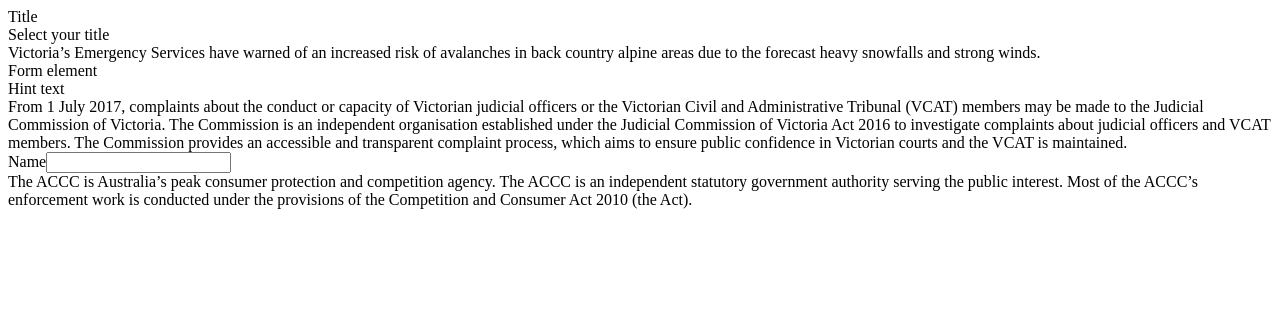
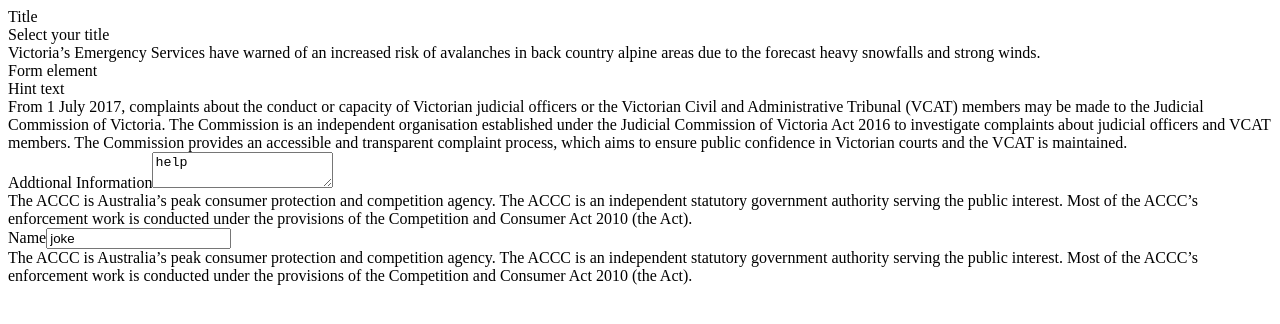
Before and after one commit to ohxyz/ohxyz-ui, a React app: page / in a window 1280 px wide. Shown: the top 324 px of the page. Built offline with nearby package versions, Linux system fonts and the light colour scheme; the HTML template or start-up script is replaced by a standard one.

Commit message:
Added capacity to render textarea in TextBox.

```diff
--- a/scss/main.scss
+++ b/scss/main.scss
@@ -32,5 +32,4 @@ body {
             }
         }
     }
-
 }
--- a/scss/misc.scss
+++ b/scss/misc.scss
@@ -32,5 +32,4 @@
 .form-element-placeholder {
 
     height: 24px;
-
 }
--- a/scss/textbox.scss
+++ b/scss/textbox.scss
@@ -3,11 +3,10 @@
 .textbox {
 
     box-sizing: border-box;
-
     width: 100%;
     padding: 12px 15px;
 
-    label {
+    .textbox-title {
 
         line-height: $default-line-height;
         font-size: $default-font-size;
@@ -16,7 +15,7 @@
         margin-bottom: 8px;
     }
 
-    input[type="text"] {
+    .textbox-text, .textbox-textarea {
 
         display: block;
         box-sizing: border-box;
@@ -31,22 +30,20 @@
 
             outline: none;
         }
-
     }
 
     &.is-invalid {
 
-        label {
+        .textbox-title {
 
             color: $red;
         }
 
-        input[type="text"] {
+        .textbox-text, .textbox-textarea{
 
             border-color: $red;
             background-color: rgba(193, 12, 26, 0.05);
             color: $red;
         }
-
     }
 }
--- a/src/app.jsx
+++ b/src/app.jsx
@@ -16,6 +16,11 @@ class App extends React.Component {
             { name: rules.REQUIRED, error: 'Name must not be empty' },
             { name: rules.ENGLISH_NAME, error: 'Name can only contain - letter . , - and spaces' }
         ];
+
+        this.infoRules = [
+
+            { name: rules.REQUIRED, error: 'INFO required.' },
+        ]
 
         this.items = [
 
@@ -47,12 +52,20 @@ class App extends React.Component {
 
                 />
                 <Dropdown id="state" description={ description3 } />
+
+                <TextBox id="info"
+                         type="textarea"
+                         name="info"
+                         value="help"
+                         title="Addtional Information"
+                         description={ description1 }
+                         rules={ this.infoRules }
+                />
                 <TextBox id="your-name"
                          name="your-name"
                          title="Name"
-                         value=""
+                         value="joke"
                          description={ description1 }
-                         error="Your name must not be empty."
                          rules={ this.nameRules }
                 />
             </form>
--- a/src/basic-form-component.jsx
+++ b/src/basic-form-component.jsx
@@ -19,29 +19,29 @@ class BasicFormComponent extends React.Component {
         this.hint = utils.setDefault( props.hint, 'Hint text' );
         this.value = utils.setDefault( props.value, '' );
 
-        this.inputValue = this.value;
         this.className = '';
+
         this.isFocused = false;
-        this.firstTimeFocused = true;
-        this.isInputValueValid = true;
-        this.requireValidation = this.rules === null ? false : true;
+        this.isFirstTimeFocused = true;
+        this.isValid = true;
+        this.isValidationRequired = this.rules === null ? false : true;
     }
 
     renderErrorMessageIfInvalid() {
 
-        if ( this.isInputValueValid === false ) {
+        if ( this.isValid === false ) {
 
             return <span className="error-message">{ this.errorMessage }</span>
         }
 
-        return '';
+        return null;
     }
 
     renderDescription() {
 
         if ( this.description === '' ) {
 
-            return;
+            return null;
         }
 
         return <div className="description">{ this.description }</div>
--- a/src/textbox.jsx
+++ b/src/textbox.jsx
@@ -11,23 +11,32 @@ class TextBox extends BasicFormComponent {
         super( props );
 
         this.handleKeyUp = this.handleKeyUp.bind( this );
-        this.handleTextBoxClick = this.handleTextBoxClick.bind( this );
         this.handleBlur = this.handleBlur.bind( this );
 
-        this.textBoxTitleElement = null;
+        this.inputElement = null;
+        this.errorMessage = '';
+        this.classNamePrefix = 'textbox';
 
-        this.inputTextElement = null;
+        // input[type="text"] or textarea
+        this.type = utils.setDefault( props.type, 'text' );
 
-        this.errorMessage = '';
-        this.inputTextElementId = this.id + '-input-text';
-        this.classNamePrefix = 'textbox';
+        if ( this.type === 'text' ) {
+
+            this.inputElementId = this.id + '-text';
+        }
+        else if ( this.type === 'textarea' ) {
+
+            this.inputElementId = this.id + '-textarea'
+        }
 
         this.makeClassName();
 
         this.state = {
 
             isFocused: this.isFocused,
-            value: this.inputValue
+            value: this.value,
+            isValid: true,
+            validationErrorMessage: ''
         };
     }
 
@@ -41,17 +50,17 @@ class TextBox extends BasicFormComponent {
         for ( let i = 0; i < this.rules.length; i ++ ) {
 
             let rule = this.rules[ i ];
-            // console.log( '888', rule, this.inputValue );
-            let isValid = rules.validateByRuleName( rule.name, { value: this.inputValue } );
+            // console.log( '888', rule, this.value );
+            let isValid = rules.validateByRuleName( rule.name, { value: this.value } );
 
             if ( isValid === false ) {
 
-                this.isInputValueValid = false;
+                this.isValid = false;
                 this.errorMessage = rule.error;
 
                 this.setState( {
 
-                    isInputValueValid: false,
+                    isValid: false,
                     validationErrorMessage: rule.error
 
                 } );
@@ -60,20 +69,20 @@ class TextBox extends BasicFormComponent {
             }
             else {
 
-                this.isInputValueValid = true;
+                this.isValid = true;
             }
         }
 
-        // console.log( this.state, this.isInputValueValid );
+        // console.log( this.state, this.isValid );
     }
 
 
     handleBlur() {
 
         this.isFocused = false;
-        this.firstTimeFocused = false;
+        this.isFirstTimeFocused = false;
 
-        if ( this.requireValidation === true ) {
+        if ( this.isValidationRequired === true ) {
 
             this.validateInputValue( );
         }
@@ -89,26 +98,21 @@ class TextBox extends BasicFormComponent {
 
     handleKeyUp() {
 
-        this.inputValue = this.inputTextElement.value;
+        this.value = this.inputElement.value;
 
-        // console.log( '***********', this.inputValue );
+        // console.log( '***********', this.value );
 
-        if ( this.requireValidation === true
-                && this.firstTimeFocused === false )
+        if ( this.isValidationRequired === true
+                && this.isFirstTimeFocused === false )
         {
             this.validateInputValue();
         }
 
         this.makeClassName();
 
-        if ( this.props.onChange !== undefined ) {
-
-            this.props.onChange( this.inputTextElement );
-        }
-
         this.setState( {
 
-            value: this.inputValue
+            value: this.value
 
         } );
     }
@@ -122,80 +126,92 @@ class TextBox extends BasicFormComponent {
             this.className += ' is-focused';
         }
 
-        if ( this.inputValue !== '' ) {
+        if ( this.value !== '' ) {
 
             this.className += ' is-filled';
         }
 
-        if ( this.isInputValueValid === false ) {
+        if ( this.isValid === false ) {
 
             this.className += ' is-invalid';
         }
     }
 
-    handleTextBoxClick( event ) {
+    renderTitle() {
 
-        let target = event.target;
+        let labelClassName = this.classNamePrefix + '-title';
 
-        if ( target === this.textBoxTitleElement ) {
+        return (
 
-            return ;
+            <label htmlFor={ this.inputElementId }
+                   className={ labelClassName }
+            >
+                { this.title }
+            </label>
+        );
     }
 
-        if ( this.isFocused === false ) {
+    renderTextInput() {
 
-            this.isFocused = true;
+        let inputClassName = this.classNamePrefix + '-text';
+
+        return (
+
+            <input id={ this.inputElementId }
+                   type="text"
+                   className={ inputClassName }
+                   name={ this.name }
+                   defaultValue={ this.value }
+                   onBlur={ this.handleBlur }
+                   onKeyUp={ this.handleKeyUp }
+                   ref={ elem => this.inputElement = elem }
+            />
+        );
     }
 
-        this.makeClassName();
+    renderTextArea() {
 
-        this.setState( {
+        return (
 
-            isFocused: this.isFocused
+            <textarea id={ this.inputElementId }
+                      className={ this.classNamePrefix + '-textarea' }
+                      name={ this.name }
+                      onBlur={ this.handleBlur }
+                      onKeyUp={ this.handleKeyUp }
+                      defaultValue={ this.value }
+                      ref={ elem => this.inputElement = elem }
+            >
+            </textarea>
+        )
+    }
 
-        } );
+    renderInputElement() {
+
+        if ( this.type === 'text' ) {
+
+            return this.renderTextInput();
+        }
+        else if ( this.type === 'textarea' ) {
+
+            return this.renderTextArea();
+        }
+
+        return null;
 
     }
 
     render() {
 
-        let labelClassName = this.classNamePrefix + '-title';
-        let inputClassName = this.classNamePrefix + '-input-text';
-
         return (
-            <div className={ this.className }
-                 onClick={ this.handleTextBoxClick }
-            >
-                <label htmlFor={ this.inputTextElementId }
-                       className={ labelClassName }
-                       ref={ elem => this.textBoxTitleElement = elem }
-                >
-                    { this.title }
-                </label>
-                <input id={ this.inputTextElementId }
-                       type="text"
-                       className={ inputClassName }
-                       name={ this.name }
-                       defaultValue={ this.inputValue }
-                       onFocus={ this.handleFocus }
-                       onBlur={ this.handleBlur }
-                       onKeyUp={ this.handleKeyUp }
-                       ref={ elem => this.inputTextElement = elem }
-                />
+            <div className={ this.className } >
+                { this.renderTitle() }
+                { this.renderInputElement() }
                 { this.renderErrorMessageIfInvalid() }
                 { this.renderDescription() }
             </div>
         );
     }
 
-    componentDidUpdate() {
-
-        if ( this.isFocused === true ) {
-
-            this.inputTextElement.focus();
-        }
-
-    }
 }
 
 export default TextBox;
```
Also changed, not shown: scss/dropdownlist.scss (+1 -7 lines). Lines whose indentation alone changed are shown as unchanged.
